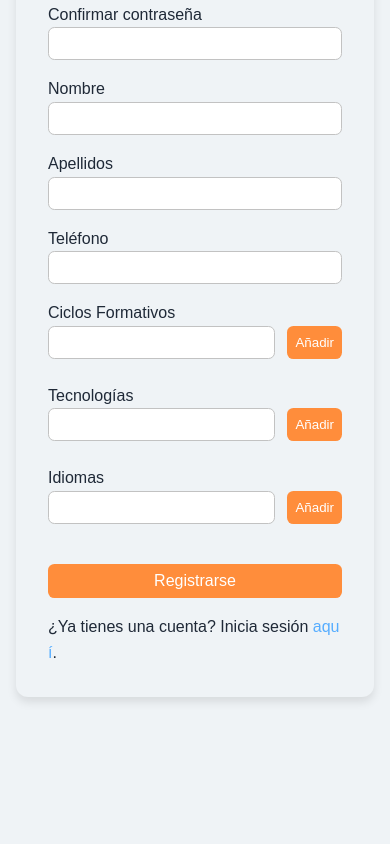
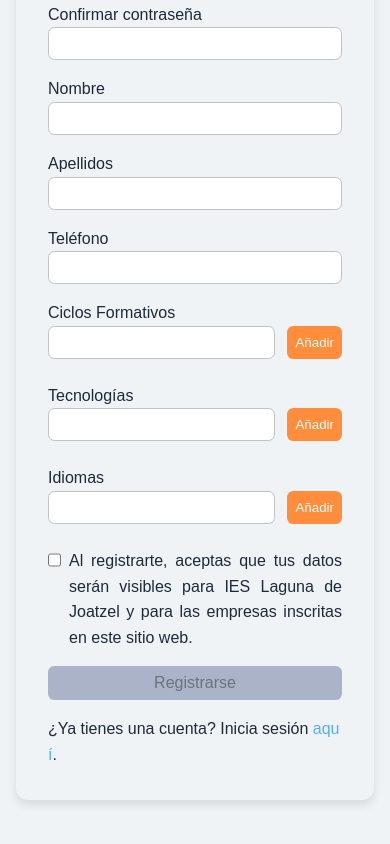
Before and after one commit to NodeAenix/laguna-de-empleo, an Angular app in the folder frontend/: page /registrarse in a window 390 px wide. Shown: the part 424-1268 px from the top of the page. Before the commit the page ends 1169 px from the top, so only its background shows below. Built offline with nearby package versions, Linux system fonts and the light colour scheme; a web font is replaced by a local one.

Commit message:
feat & style: añadido un checkbox de confirmación en el registro de alumnos; corregido el responsive en la página de registor; arreglado un error en el perifl de la empresa

```diff
--- a/frontend/src/app/auth/pages/register-page/register-page.component.css
+++ b/frontend/src/app/auth/pages/register-page/register-page.component.css
@@ -0,0 +1,15 @@
+.accept-cb-div {
+    display: flex;
+    gap: .5rem;
+}
+
+.accept-cb {
+    width: 1.5rem;
+    height: 1.5rem;
+}
+
+.accept-cb-text {
+    white-space: normal;
+    word-break: break-word;
+    text-align: justify;
+}
--- a/frontend/src/app/auth/pages/register-page/register-page.component.html
+++ b/frontend/src/app/auth/pages/register-page/register-page.component.html
@@ -57,7 +57,15 @@
                     </div>
                 }
             }
-            <button class="submit-btn mb-3" type="submit" (click)="submit()">Registrarse</button>
+            @if (activeTab() === 'alumnos') {
+                <div class="accept-cb-div">
+                    <input type="checkbox" class="accept-cb" (input)="checkCbAccepted.set(acceptCb.checked)" #acceptCb>
+                    <pre class="accept-cb-text">Al registrarte, aceptas que tus datos serán visibles para IES Laguna de Joatzel y para las empresas inscritas en este sitio web.</pre>
+                </div>
+                <button class="submit-btn mb-3" type="submit" (click)="submit()" [disabled]="!checkCbAccepted()">Registrarse</button>
+            } @else {
+                <button class="submit-btn mb-3" type="submit" (click)="submit()">Registrarse</button>
+            }
             <p>¿Ya tienes una cuenta? Inicia sesión <a routerLink="/iniciar-sesion">aquí</a>.</p>
         </form>
     </div>
--- a/frontend/src/app/auth/pages/register-page/register-page.component.ts
+++ b/frontend/src/app/auth/pages/register-page/register-page.component.ts
@@ -9,6 +9,7 @@
 @Component({
     selector: 'app-register-page',
     imports: [ReactiveFormsModule, RouterLink],
+    styleUrl: './register-page.component.css',
     templateUrl: './register-page.component.html'
 })
 export class RegisterPageComponent {
@@ -19,6 +20,7 @@
     private router = inject(Router);
 
     activeTab = signal<'alumnos' | 'empresas'>('alumnos');
+    checkCbAccepted = signal<boolean>(false);
     formUtils = FormUtils;
 
     // Formulario del alumno
@@ -87,6 +89,7 @@
 
     currentForm = computed(() => this.activeTab() === 'alumnos' ? this.alumnoForm : this.empresaForm);
 
+    // Métodos para los datalist
     addElement(key: string, value: string) {
         const formArray = this.alumnoForm.get(key) as FormArray;
         const existingValues = formArray.value as string[];
@@ -112,6 +115,7 @@
         this.getElementList(key).removeAt(index);
     }
 
+    // Registrarse
     submit() {
         const type = this.activeTab();
         const form = this.currentForm();
--- a/frontend/src/app/shared/components/header/header.component.css
+++ b/frontend/src/app/shared/components/header/header.component.css
@@ -173,7 +173,7 @@
     display: none;
 }
 
-@media (max-width: 720px) {
+@media (max-width: 550px) {
     #regular-header nav {
         display: none;
     }
--- a/frontend/src/app/shared/pages/profile-page/profile-page.component.html
+++ b/frontend/src/app/shared/pages/profile-page/profile-page.component.html
@@ -66,11 +66,11 @@
                     <td>{{ empresaUser()?.telefono }}</td>
                 </tr>
                 <tr>
-                    <td>direccion_fiscal</td>
+                    <td>Dirección fiscal</td>
                     <td>{{ empresaUser()?.direccion_fiscal }}</td>
                 </tr>
                 <tr>
-                    <td>persona_contacto</td>
+                    <td>Persona de contacto</td>
                     <td>{{ empresaUser()?.persona_contacto }}</td>
                 </tr>
             </table>
--- a/frontend/src/styles.css
+++ b/frontend/src/styles.css
@@ -7,6 +7,7 @@
     --color-text: #1f2937;
     --color-text-opposite: #f3f4f6;
     --color-muted: #6b7280;
+    --color-muted-bg: #aab3c7;
     --color-border: #c2c2c2;
     --color-bg: #eff3f6;
     --color-bg-form: #fff;
@@ -42,6 +43,7 @@
     --color-text: #f3f4f6;
     --color-text-opposite: #1f2937;
     --color-muted: #9ca3af;
+    --color-muted-bg: #585b63;
     --color-border: #a1a1a1;
     --color-bg-form: #333;
     --color-text-form: #f3f4f6;
@@ -236,12 +238,18 @@
     background-color: var(--color-primary);
     color: white;
     font-size: var(--font-size);
-    transition: opacity .2s ease;
+    transition: all .2s ease;
 }
 
-.submit-btn:hover {
+.submit-btn:not(:disabled):hover {
     cursor: pointer;
     opacity: .8;
+}
+
+.submit-btn:disabled {
+    cursor: not-allowed;
+    background-color: var(--color-muted-bg);
+    color: var(--color-muted);
 }
 
 .table-input {
@@ -431,3 +439,14 @@
         max-width: 1140px;
     }
 }
+
+@media (max-width: 375px) {
+    .input-datalist {
+        flex-direction: column;
+    }
+
+    .input-add-button {
+        padding-top: .5rem;
+        padding-bottom: .5rem;
+    }
+}
```
